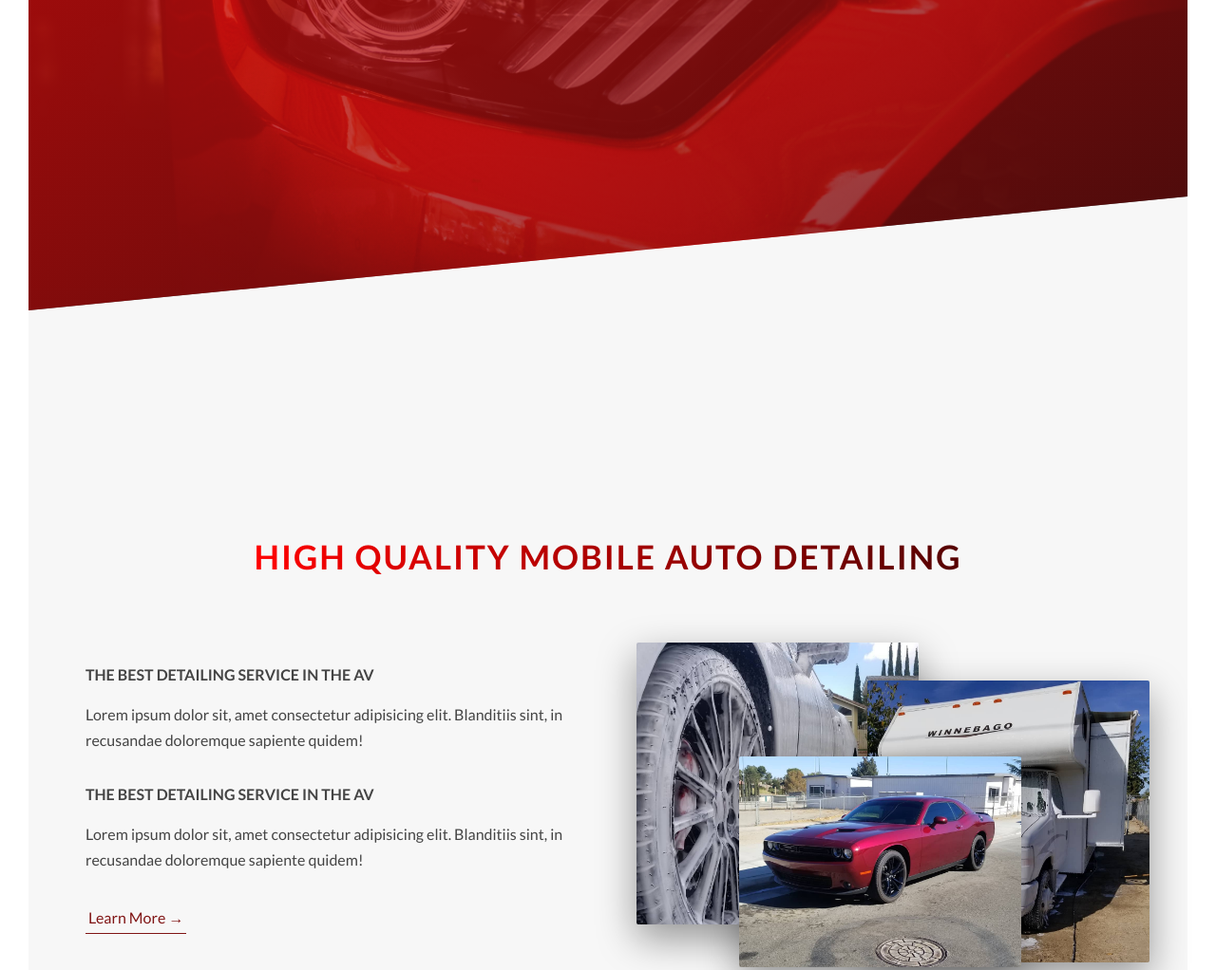
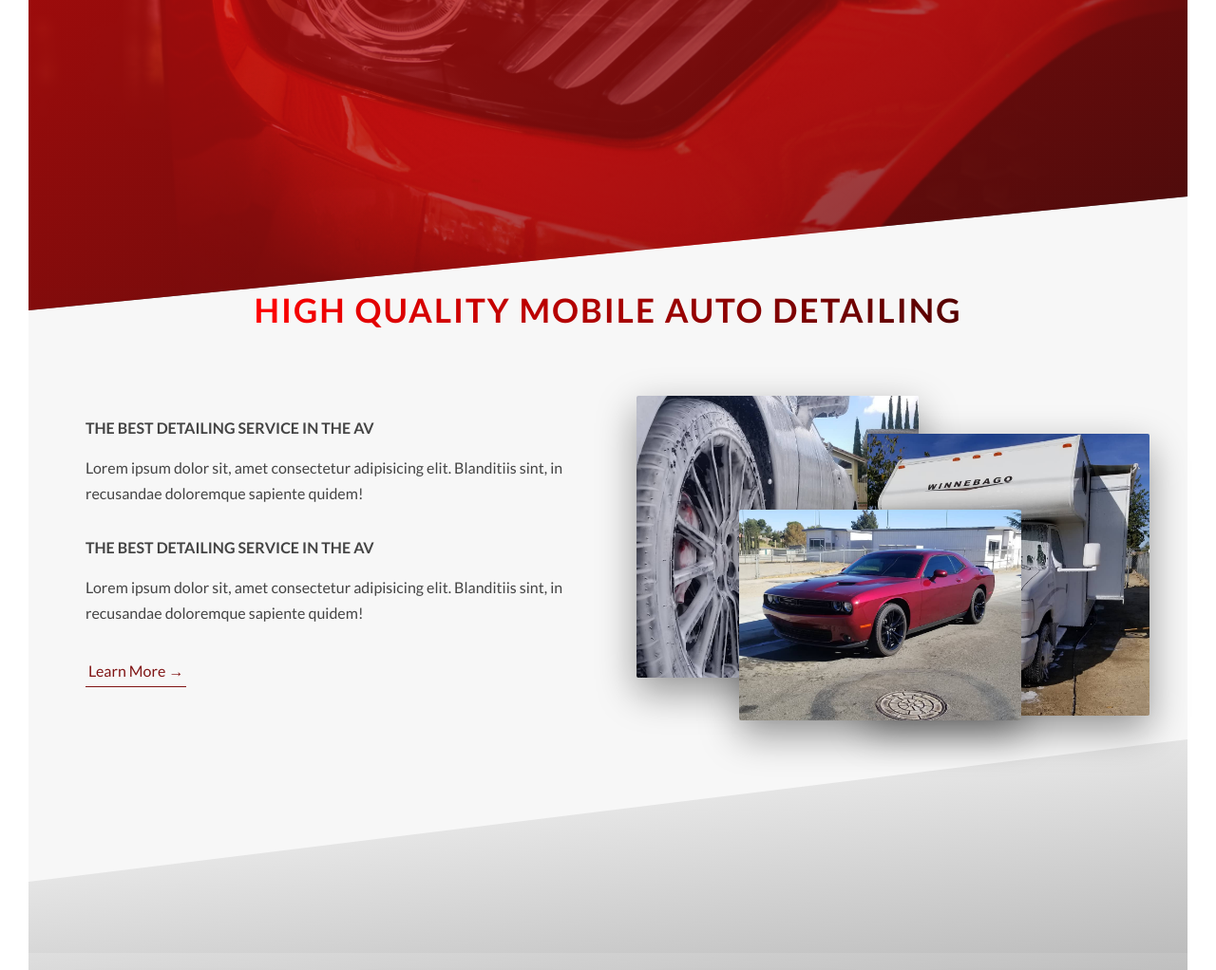
Before and after one commit to scottjwilson/allamericandetail, a website: page dist/index.html in a window 1280 px wide. Shown: the part 463-1485 px from the top of the page at 95% size. Drawn offline with nearby package versions, Linux system fonts and the light colour scheme; files that its build step writes are made by us from their sources.

Commit message:
fixed padding

```diff
--- a/dist/sass/pages/_home.scss
+++ b/dist/sass/pages/_home.scss
@@ -1,13 +1,13 @@
 .section-about {
     background-color: $color-grey-light-1;
-    padding: 35rem 0 20rem 0;
-    margin-top: -30vh;
+    padding: 17rem 0 20rem 0;
+    margin-top: -40vh;
     &__text {
         padding-left: 2rem;
     }
 
     @include respond(tab-port) {
-        padding: 25rem 0 9rem 0;
+        padding: 19rem 0 9rem 0;
         margin-top: -30vh;
     }
 
```
